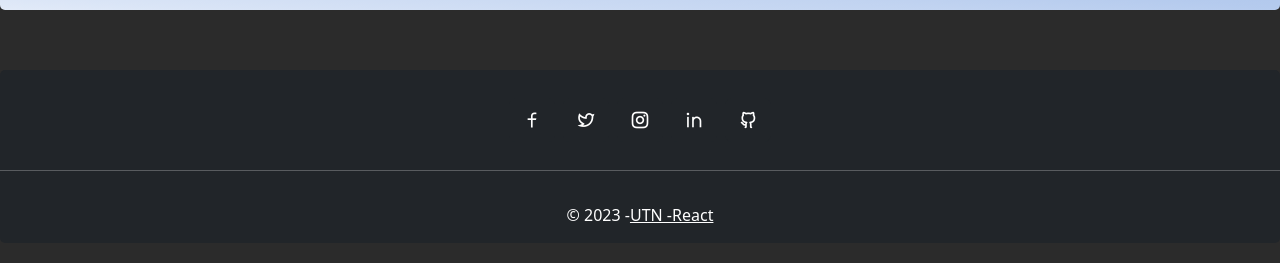
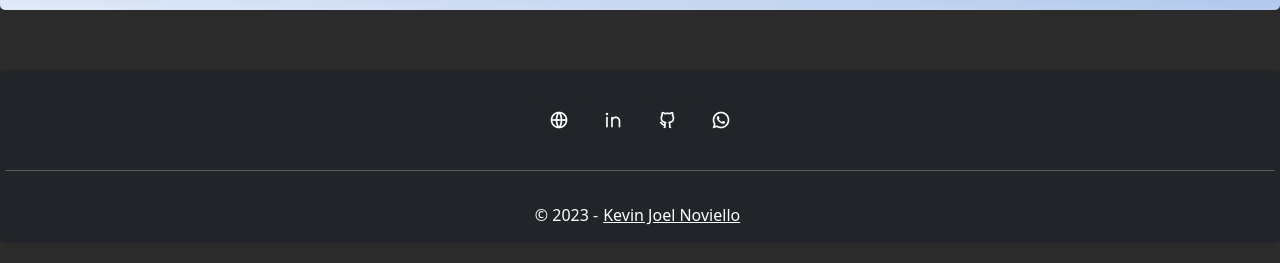
Before and after one commit to kjnoviello/UTN-AppTarea, a React (Vite) app: page / in a window 1280 px wide. Shown: the part 327-590 px from the top of the page. Built offline with nearby package versions, Linux system fonts and the light colour scheme; no server answers; the database is empty.

Commit message:
change footer

```diff
--- a/src/Components/Footer/Footer.css
+++ b/src/Components/Footer/Footer.css
@@ -7,3 +7,7 @@
 .socialIcon{
     font-size: 20px;
 }
+
+.text-white{
+    padding-inline: 5px;
+}
--- a/src/Components/Footer/Footer.jsx
+++ b/src/Components/Footer/Footer.jsx
@@ -7,28 +7,26 @@ function Footer() {
     <MDBFooter className='bg-dark text-center text-white customMDBFooter'>
       <MDBContainer className='p-4 pb-0'>
         <section className='mb-4'>
-          <Button variant='dark'  className='m-1' href='https://www.facebook.com/?locale=es_LA' role='button' target='_blank'>
-          <i className="ri-facebook-line socialIcon"></i>
+
+          <Button variant='dark'  className='m-1' href='https://informaticanoviello.aptugo.app/' role='button' target='_blank'>
+          <i className="ri-global-line socialIcon"></i>
           </Button>
-          <Button variant='dark'  className='m-1' href='https://twitter.com/?lang=es' role='button' target='_blank'>
-          <i className="ri-twitter-line socialIcon"></i>
-          </Button>
-          <Button variant='dark'  className='m-1' href='https://www.instagram.com/' role='button' target='_blank'>
-          <i className="ri-instagram-line socialIcon"></i>
-          </Button>
-          <Button variant='dark'  className='m-1' href='https://www.linkedin.com/' role='button' target='_blank'>
+          <Button variant='dark'  className='m-1' href='https://www.linkedin.com/in/kevinjoelnoviello/' role='button' target='_blank'>
           <i className="ri-linkedin-line socialIcon"></i>
           </Button>
-          <Button variant='dark'  className='m-1' href='https://github.com/' role='button' target='_blank'>
+          <Button variant='dark'  className='m-1' href='https://github.com/kjnoviello' role='button' target='_blank'>
           <i className="ri-github-line socialIcon"></i>
+          </Button>
+          <Button variant='dark'  className='m-1' href='https://wa.me/3416851106' role='button' target='_blank'>
+          <i className="ri-whatsapp-line socialIcon"></i>
           </Button>
         </section>
       </MDBContainer>
       <hr />
       <div className='text-center p-3'>
         © 2023 -
-        <a className='text-white' href='#'>
-          UTN -React
+        <a className='text-white' href='https://www.linkedin.com/in/kevinjoelnoviello/' target='_blanck'>
+          Kevin Joel Noviello
         </a>
       </div>
     </MDBFooter>
--- a/src/Components/TaskForm/TaskForm.jsx
+++ b/src/Components/TaskForm/TaskForm.jsx
@@ -1,12 +1,12 @@
 /* eslint-disable react-hooks/exhaustive-deps */
 import { useEffect, useState } from 'react';
-import { doc, getDoc, getFirestore } from "firebase/firestore";
+// import { doc, getDoc, getFirestore } from "firebase/firestore";
+import { Fade } from 'react-awesome-reveal';
 import TaskModal from '../TaskModal/TaskModal';
 import TaskList from '../TaskList/TaskList';
-import './TaskForm.css';
 import Button from 'react-bootstrap/esm/Button';
 import Swal from 'sweetalert2';
-import { Fade } from 'react-awesome-reveal';
+import './TaskForm.css';
 
 const TaskForm = () => {
   const [tareas, setTareas] = useState(() => {
@@ -14,7 +14,7 @@ const TaskForm = () => {
     return savedTareas || [];
   });
 
-  const [consultTask, setConsultTask] = useState("");
+  // const [consultTask, setConsultTask] = useState("");
 
   useEffect(() => {
     localStorage.setItem('tareas', JSON.stringify(tareas));
@@ -27,18 +27,18 @@ const TaskForm = () => {
     }
   }, []);
 
-  //! FIREBASE
-  useEffect(() => {
-    const db = getFirestore();
-    const biciRef = doc(db, "consultTask", "TkMe4vVlctDnyxXMDZzY");
-    getDoc(biciRef).then((snapshot) => {
-      if (snapshot.exists()) {
-        setConsultTask({ id: snapshot.id, ...snapshot.data() });
-        console.log(consultTask);
-      }
-    });
-  }, [tareas]);
-  //! FIN FAREBASE
+  // //! FIREBASE
+  // useEffect(() => {
+  //   const db = getFirestore();
+  //   const biciRef = doc(db, "consultTask", "TkMe4vVlctDnyxXMDZzY");
+  //   getDoc(biciRef).then((snapshot) => {
+  //     if (snapshot.exists()) {
+  //       setConsultTask({ id: snapshot.id, ...snapshot.data() });
+  //       console.log(consultTask);
+  //     }
+  //   });
+  // }, [tareas]);
+  // //! FIN FAREBASE
 
   const handleGuardarTarea = (descripcion) => {
     if (descripcion.trim() !== "") {
```
